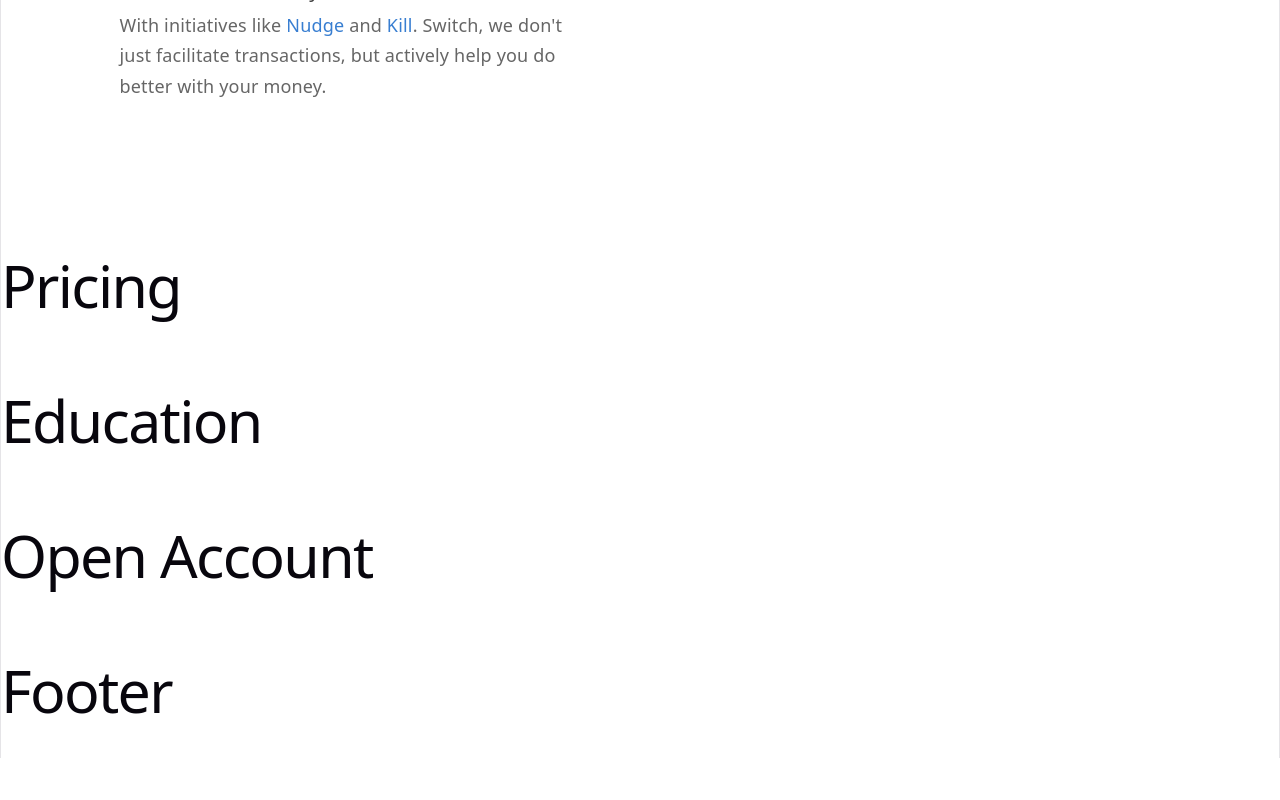
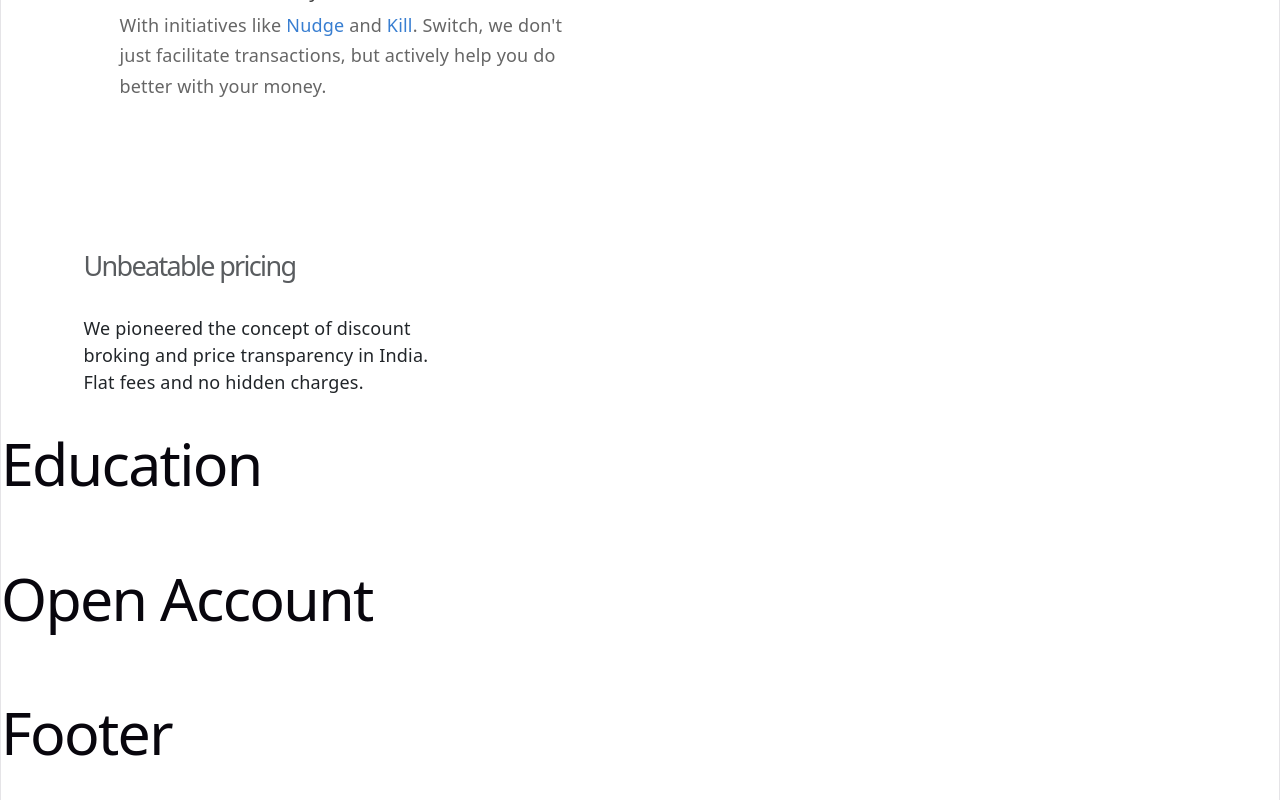
Before and after one commit to aacho04/tradeflow-web, a React (Vite) app in the folder frontend/: page / in a window 1280 px wide. Shown: the part 2244-3044 px from the top of the page. Before the commit the page ends 3002 px from the top, so only its background shows below. Built offline with nearby package versions, Linux system fonts and the light colour scheme.

Commit message:
pricing component-other-trading and pricing

```diff
--- a/frontend/src/pages/Home/Home.jsx
+++ b/frontend/src/pages/Home/Home.jsx
@@ -3,7 +3,7 @@ import OpenAccount from "../../components/OpenAccount/OpenAccount";
 import Hero from "./Hero";
 import Awards from "./Awards";
 import Stats from "./Stats";
-import Pricing from "../Pricing/Pricing";
+import Pricing from "./Pricing";
 import Education from "./Education";
 import Footer from "../../components/Footer/Footer";
 import Navbar from "../../components/Navbar/Navbar";
--- a/frontend/src/pages/Home/Pricing.jsx
+++ b/frontend/src/pages/Home/Pricing.jsx
@@ -1,6 +1,17 @@
 import react from 'react';
 function Pricing(){
-    return(<h1>Pricing</h1>);
+    return(
+    <div className="container">
+        <div className="row">
+            <div className="col-4">
+                <h1 className='fs-4 text-muted .custom-headng'>Unbeatable pricing</h1>
+                <p>We pioneered the concept of discount broking and price transparency in India. Flat fees and no hidden charges.</p>
+            </div>
+            <div className="col-2"></div>
+            <div className="col-6"></div>
+        </div>
+    </div>
+    );
 
 }
 export default Pricing;
```
Also changed, not shown: frontend/public/media/other-trades.svg (added), frontend/public/media/pricing-eq.svg (added).
